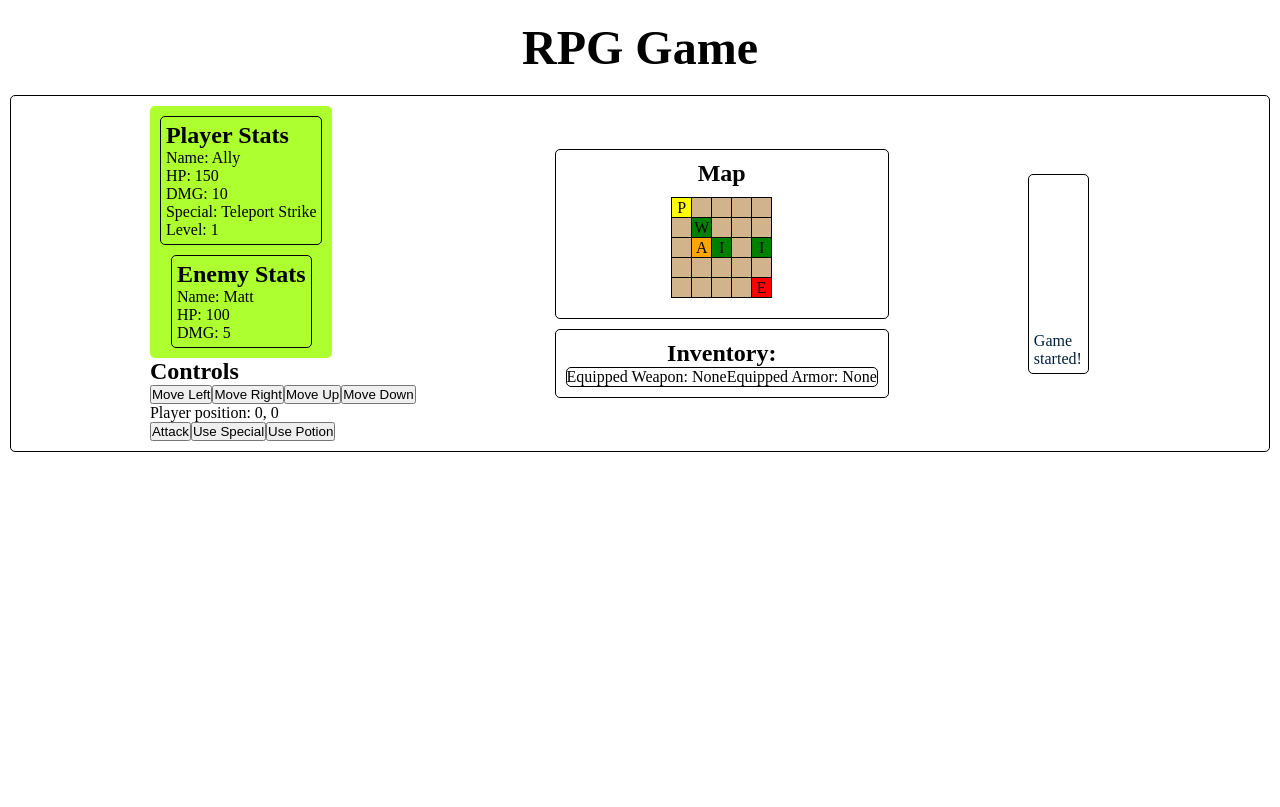
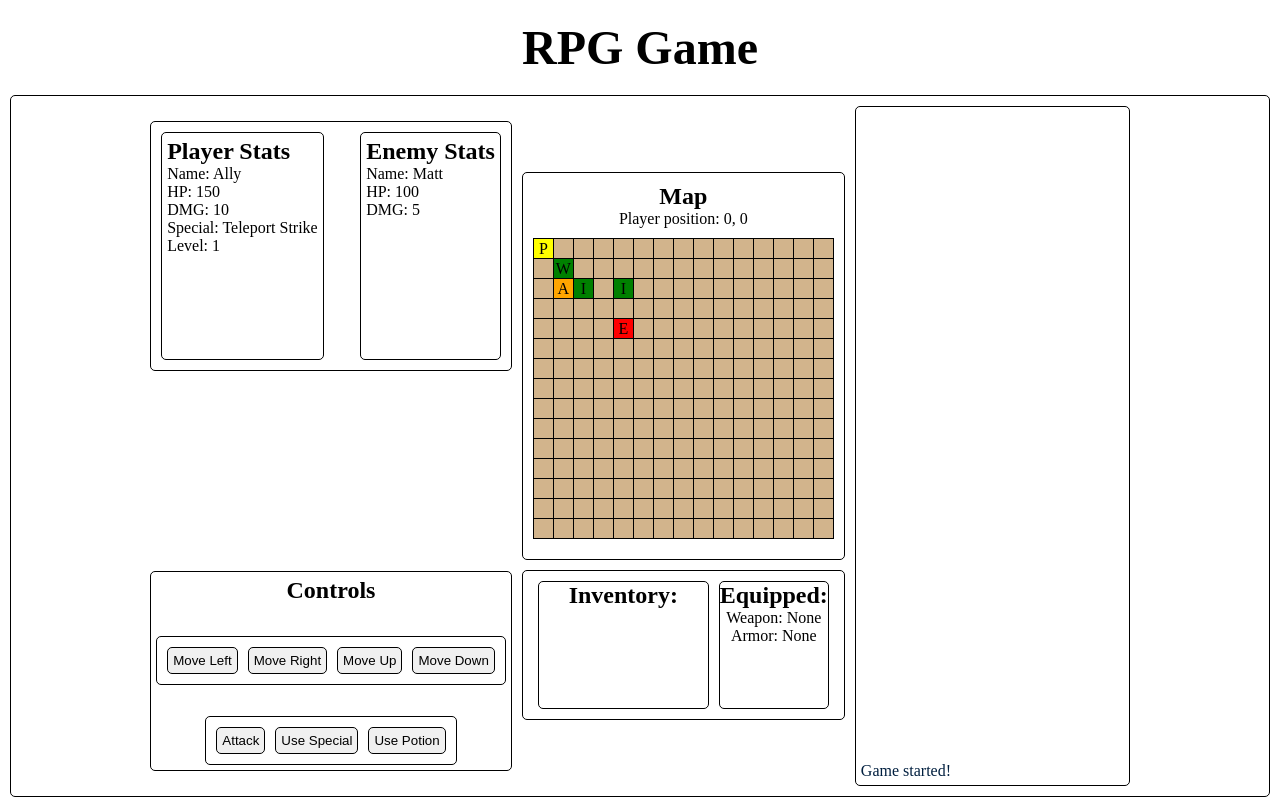
Before and after one commit to deelorr/rpg-game, a React (Vite) app in the folder app/: page / in a window 1280 px wide. Built offline with nearby package versions, Linux system fonts and the light colour scheme.

Commit message:
added CSS and made sure everything was working across gameScreen

```diff
--- a/app/src/components/Controls/Controls.css
+++ b/app/src/components/Controls/Controls.css
@@ -0,0 +1,40 @@
+.controlBox {
+    display: flex;
+    flex-direction: column;
+    justify-content: space-between;
+    align-items: center;
+    padding: 5px;
+    margin-top: 10px;
+    border: black solid 1px;
+    border-radius: 5px;
+    height: 200px;
+    margin-top: 100px;
+}
+
+.controls {
+    display: flex;
+    flex-direction: row;
+    justify-content: space-between;
+    align-items: center;
+    padding: 5px;
+    border: black solid 1px;
+    border-radius: 5px;
+}
+
+.buttons {
+    display: flex;
+    flex-direction: row;
+    justify-content: space-between;
+    align-items: center;
+    padding: 5px;
+    border: black solid 1px;
+    border-radius: 5px;
+}
+
+button {
+    padding: 5px;
+    margin: 5px;
+    border-radius: 5px;
+    border: black solid 1px;
+    background-color: #f0f0f0;
+}
--- a/app/src/components/Controls/Controls.jsx
+++ b/app/src/components/Controls/Controls.jsx
@@ -3,7 +3,7 @@ import { Item } from '../Item';
 import PropTypes from 'prop-types';
 import './Controls.css';
 
-const Controls = ({playerPosition, handleMove, handleAction}) => {
+const Controls = ({handleMove, handleAction}) => {
 
   return (
     <>
@@ -14,7 +14,6 @@ const Controls = ({playerPosition, handleMove, handleAction}) => {
             <button onClick={() => handleMove(1, 0)}>Move Right</button>
             <button onClick={() => handleMove(0, -1)}>Move Up</button>
             <button onClick={() => handleMove(0, 1)}>Move Down</button>
-            <p>Player position: {playerPosition.x}, {playerPosition.y}</p>
         </div>
         <div className='buttons'>
             <button onClick={() => handleAction('attack')}>Attack</button>
--- a/app/src/components/GameScreen/GameScreen.css
+++ b/app/src/components/GameScreen/GameScreen.css
@@ -1,10 +1,15 @@
 .gameScreen {
     display: flex;
     flex-direction: row;
-    justify-content: space-evenly;
+    justify-content: center;
     align-items: center;
     border: #000 solid 1px;
     border-radius: 5px;
     margin: 10px;
     padding: 10px;
 }
+
+.defaultDiv {
+    display: flex;
+    flex-direction: column;
+}
--- a/app/src/components/GameScreen/GameScreen.jsx
+++ b/app/src/components/GameScreen/GameScreen.jsx
@@ -14,7 +14,7 @@ export default function GameScreen() {
     const [enemy, setEnemy] = useState(new Enemy("Matt", 100, 5, "Fire"));
     const [log, setLog] = useState([]);
     const [inventory, setInventory] = useState([]);
-    const [map, setMap] = useState(new Map(5, 5)); // Initialize with proper dimensions
+    const [map, setMap] = useState(new Map(15, 15)); // Initialize with proper dimensions
     const [playerPosition, setPlayerPosition] = useState({ x: 0, y: 0 });
 
     const updateLog = (message) => {
@@ -120,7 +120,7 @@ export default function GameScreen() {
     return (
         <>
             <div className='gameScreen'>
-                <div>
+                <div className='defaultDiv'>
                     <StatBox player={player} enemy={enemy}
                     />
                     <Controls
@@ -130,12 +130,10 @@ export default function GameScreen() {
                     />
                 </div>
                 <div>
-                    <MapComponent renderGrid={renderGrid} />
+                    <MapComponent renderGrid={renderGrid} playerPosition={playerPosition} />
                     <Inventory player={player} inventory={inventory}/>
                 </div>
-                <div>
-                    <LogBox log={log} />
-                </div>
+                <LogBox log={log} />
             </div>
         </>
     );
--- a/app/src/components/Inventory/Inventory.css
+++ b/app/src/components/Inventory/Inventory.css
@@ -1,7 +1,8 @@
 .inventoryBox {
     display: flex;
-    flex-direction: column;
-    justify-content: center;
+    flex-direction: row;
+    justify-content: space-between;
+    height: 150px;
     align-items: center;
     margin: 10px;
     padding: 10px;
@@ -12,17 +13,22 @@
 .inventory {
     display: flex;
     flex-direction: column;
-    justify-content: center;
     align-items: center;
     flex-wrap: wrap;
+    border: #000 solid 1px;
+    border-radius: 5px;
+    margin: 5px;
+    width: 85%;
+    height: 100%;
 }
 
 .equippedBox {
     display: flex;
-    flex-direction: row;
-    justify-content: center;
+    flex-direction: column;
     align-items: center;
     flex-wrap: wrap;
     border: #000 solid 1px;
     border-radius: 5px;
+    margin: 5px;
+    height: 100%;
 }
--- a/app/src/components/Inventory/Inventory.jsx
+++ b/app/src/components/Inventory/Inventory.jsx
@@ -10,8 +10,9 @@ const Inventory = ({player, inventory}) => {
                 {inventory.map((item, index) => <p key={index}>{item.name}</p>)}
             </div>
             <div className='equippedBox'>
-                <p>Equipped Weapon: {player.equippedWeapon?.name || "None"}</p>
-                <p>Equipped Armor: {player.equippedArmor?.name || "None"}</p>
+                <h2>Equipped:</h2>
+                <p>Weapon: {player.equippedWeapon?.name || "None"}</p>
+                <p>Armor: {player.equippedArmor?.name || "None"}</p>
             </div>
         </div>
     </>
--- a/app/src/components/LogBox/LogBox.css
+++ b/app/src/components/LogBox/LogBox.css
@@ -1,10 +1,10 @@
-.logScreen {
-    height: 200px;
-    width: 60%;
+.logContainer {
+    height: 680px;
+    width: 275px;
     color: #001f3f;
 }
 
-.logBox {
+.innerLogContainer {
     overflow: auto;
     height: 100%;
     display: flex;
--- a/app/src/components/LogBox/LogBox.jsx
+++ b/app/src/components/LogBox/LogBox.jsx
@@ -4,8 +4,8 @@ import './LogBox.css'
 const LogBox = ({log}) => {
   return (
     <>
-      <div className='logScreen'>
-        <div className='logBox'>
+      <div className='logContainer'>
+        <div className='innerLogContainer'>
           <div className='logContent'>
             {log.map((entry, index) => <p key={index}>{entry}</p>)}
           </div>
--- a/app/src/components/MapComponent/MapComponent.css
+++ b/app/src/components/MapComponent/MapComponent.css
@@ -11,14 +11,14 @@
 
 table {
     border-collapse: collapse;
-    margin: 10px 0;
+    margin: 10px;
 }
 
 td {
-    width: 20px;
-    height: 20px;
+    width: 35px;
+    height: 30px;
     text-align: center;
-    border: 1px solid black;
+    border: 3px solid white;
 }
 
 
--- a/app/src/components/MapComponent/MapComponent.jsx
+++ b/app/src/components/MapComponent/MapComponent.jsx
@@ -1,10 +1,11 @@
 import PropTypes from 'prop-types';
 import './MapComponent.css';
 
-const MapComponent = ({ renderGrid }) => {
+const MapComponent = ({ renderGrid, playerPosition }) => {
     return (
         <div className='mapBox'>
             <h2>Map</h2>
+            <p>Player position: {playerPosition.x}, {playerPosition.y}</p>
             <table>
                 <tbody>
                     {renderGrid()}
@@ -16,6 +17,10 @@ const MapComponent = ({ renderGrid }) => {
 
 MapComponent.propTypes = {
     renderGrid: PropTypes.func.isRequired,
+    playerPosition: PropTypes.shape({
+        x: PropTypes.number.isRequired,
+        y: PropTypes.number.isRequired,
+    }).isRequired,
 };
 
 export default MapComponent;
--- a/app/src/components/StatBox/StatBox.css
+++ b/app/src/components/StatBox/StatBox.css
@@ -1,12 +1,12 @@
 .statBox {
     display: flex;
-    flex-direction: column;
-    justify-content: center;
-    align-items: center;
-    width: fit-content;
+    flex-direction: row;
+    justify-content: space-between;
     padding: 5px;
-    background-color: greenyellow;
     border-radius: 5px;
+    border: black 1px solid;
+    height: 250px;
+    margin-bottom: 100px;
 }
 
 .stats, .enemyStats {
--- a/app/src/components/StatBox/StatBox.jsx
+++ b/app/src/components/StatBox/StatBox.jsx
@@ -5,7 +5,7 @@ import PropTypes from 'prop-types'
 const StatBox = ({player, enemy}) => {
   return (
     <>
-      <div className="statBox">
+      <div className='statBox'>
         <div className='stats'>
           <h2>Player Stats</h2>
           <p>Name: {player.name}</p>
```
